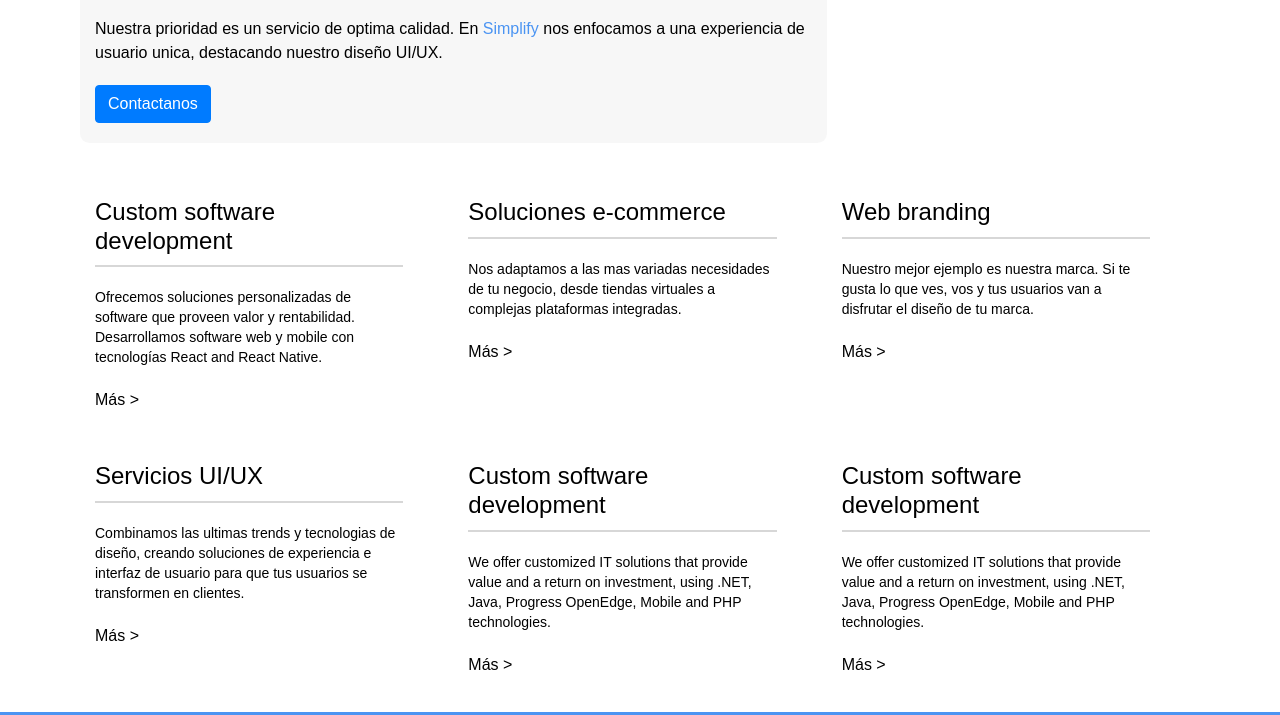
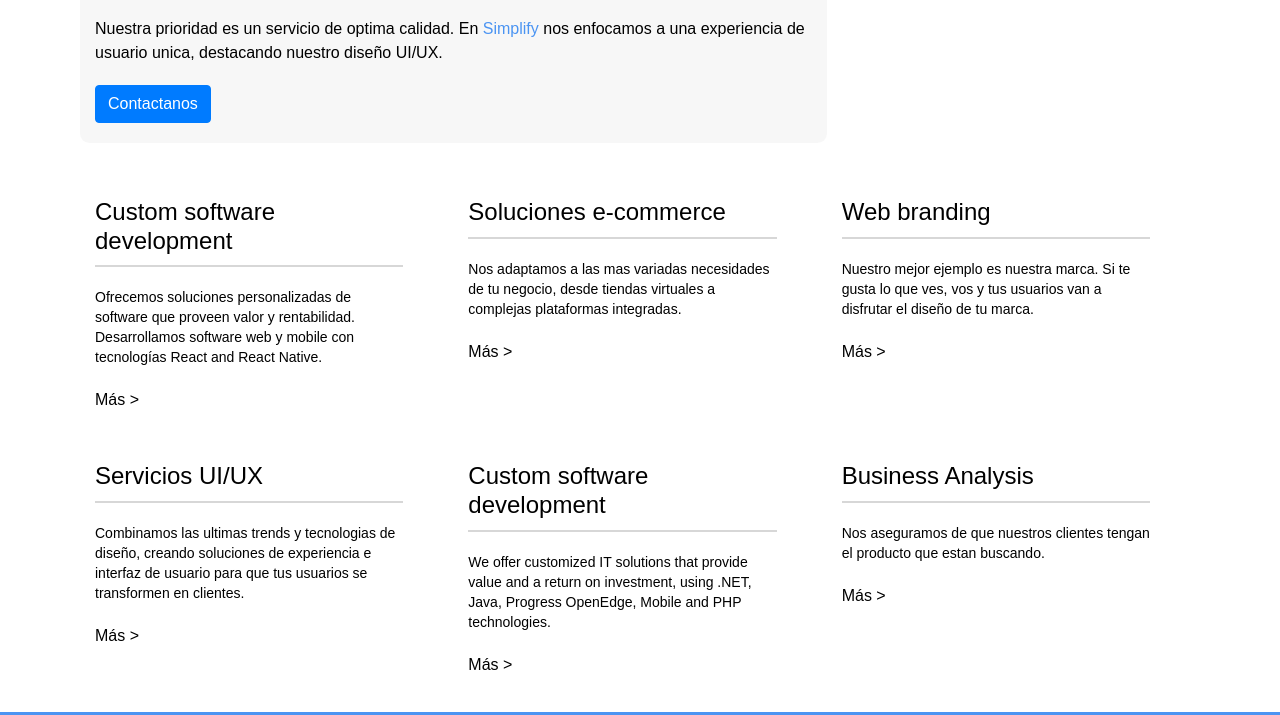
Before and after one commit to emmalec/Simplify, a website: page index.html in a window 1280 px wide. Shown: the part 805-1520 px from the top of the page. Drawn offline with nearby package versions, Linux system fonts and the light colour scheme; a web font is replaced by a local one.

Commit message:
Agregando copy al index

```diff
--- a/index.html
+++ b/index.html
@@ -153,9 +153,9 @@
         <div class="info">
           <div class="info__container">
             <h3 class="info__title">
-              <a class="" title="" href="LINK">Custom software development</a>
+              <a class="" title="" href="LINK">Business Analysis</a>
             </h3>
-            <p class="info__description">We offer customized IT solutions that provide value and a return on investment, using .NET, Java, Progress OpenEdge, Mobile and PHP technologies.</p>
+            <p class="info__description">Nos aseguramos de que nuestros clientes tengan el producto que estan buscando.</p>
               <a class="" href="views/error404.html">Más &gt</a>
           </div>
         </div>
```
